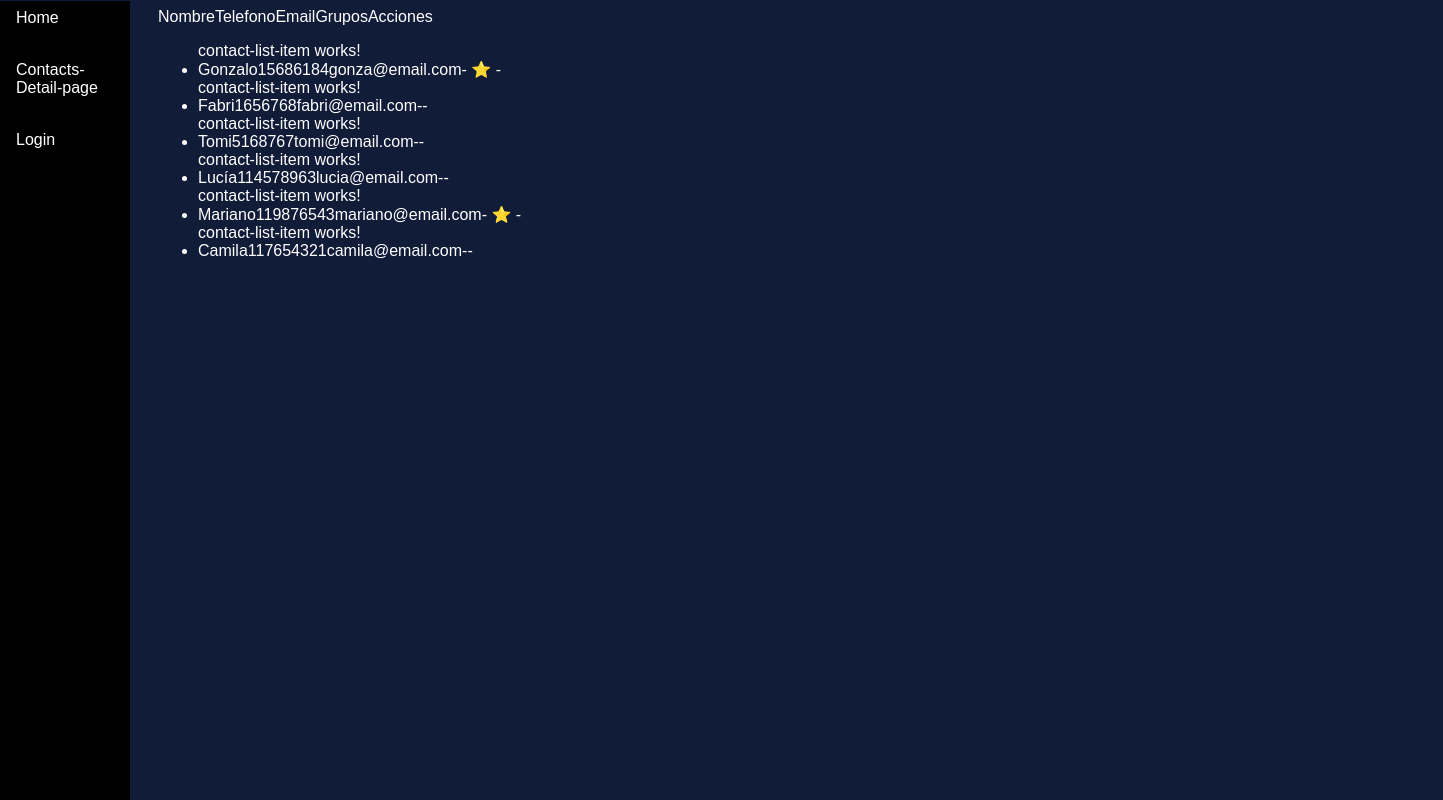
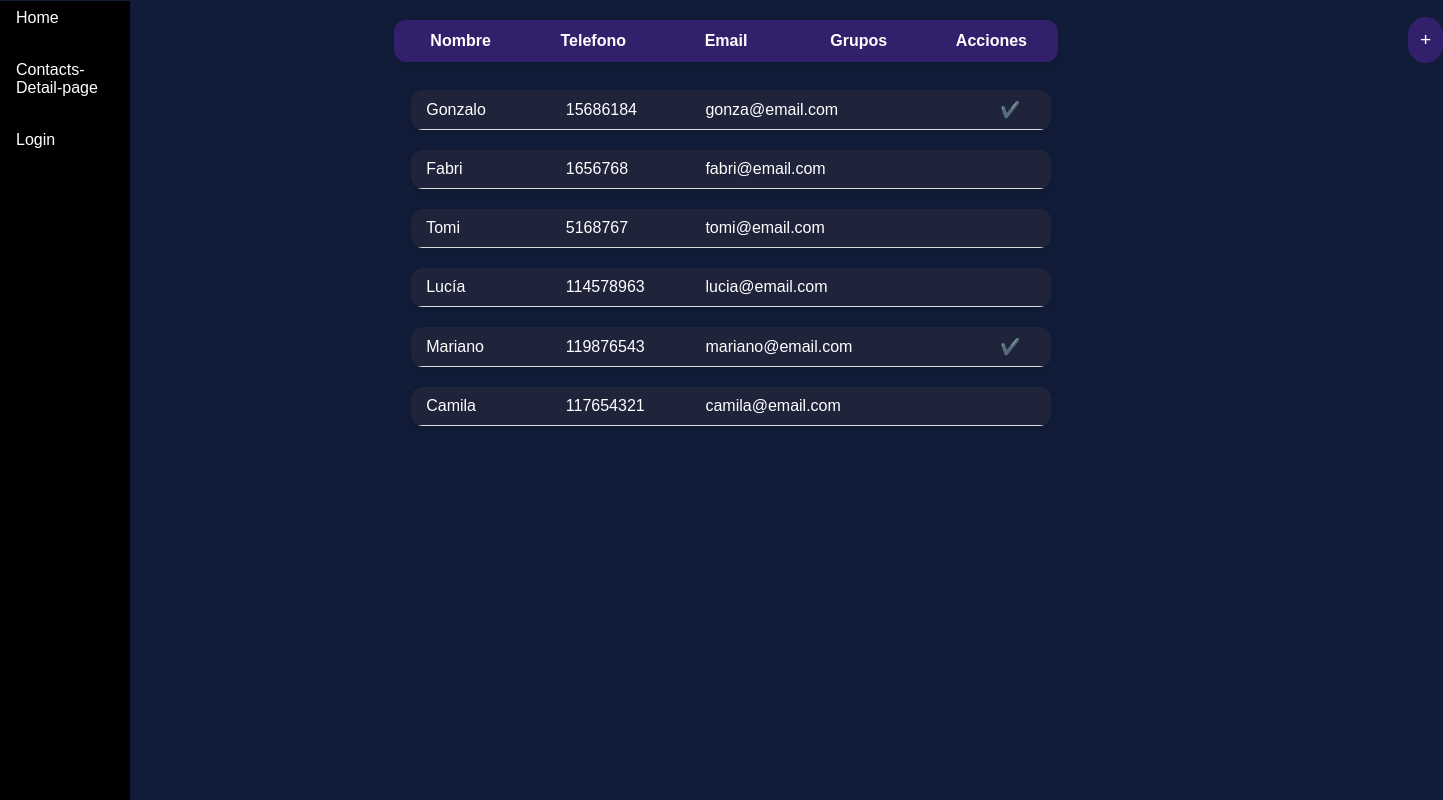
Before and after one commit to agusfussi/agenda-de-contactos, an Angular app: page /contact-pages in a window 1280 px wide. Shown: the whole page, 1443 px wide, since content can reach past the window. Built offline with nearby package versions, Linux system fonts and the light colour scheme.

Commit message:
lista de contactos + cambios en login

```diff
--- a/src/app/components/contact-list-item/contact-list-item.html
+++ b/src/app/components/contact-list-item/contact-list-item.html
@@ -1,4 +1,17 @@
-<p>contact-list-item works!</p>
+<!-- todo lo saque de aca y lo fui modificando https://www.w3schools.com/html/html_table_sizes.asp -->
+
+<table>
+    <tr>
+        <td>{{contacto().firstName}}</td>
+        <td class="center">{{contacto().number}}</td>
+        <td>{{contacto().email}}</td>
+        <td></td>
+        <td id="small-cell">@if (contacto().company === true) {✔️}</td>
+    </tr>
+</table>
+
+
+<!-- lista original hecha en clases
 <li>
     <span>{{contacto().firstName}}</span>
     <span>{{contacto().number}}</span>
@@ -8,4 +21,4 @@
     ⭐
     }
     <span>-</span>
-    </li>
+</li> -->
--- a/src/app/components/contact-list-item/contact-list-item.scss
+++ b/src/app/components/contact-list-item/contact-list-item.scss
@@ -0,0 +1,39 @@
+//https://www.w3schools.com/html/html_table_sizes.asp
+
+table {
+    table-layout: fixed;
+    width: 60%;
+    border-collapse: collapse;
+    margin: 20px auto;
+    background-color: #20243b;
+    border-radius: 12px;
+    overflow: hidden;
+    /* hace que los bordes redondeados se apliquen bien */
+    box-shadow: 0 4px 10px rgba(0, 0, 0, 0.1);
+}
+
+th {
+    color: white;
+    font-weight: bold;
+    text-align: center;
+    padding: 12px;
+}
+
+/* Celdas */
+td {
+    border-bottom: 1px solid #ddd;
+    padding: 10px 15px;
+    text-align: left;
+}
+
+#small-cell {
+    width: 8%;
+    text-align: center;
+    border: none;
+    border-bottom: 1px solid #ddd;
+}
+
+/* Hover */
+tr:hover {
+    background-color:  #32206d;
+}
--- a/src/app/pages/contact-pages/contact-pages.html
+++ b/src/app/pages/contact-pages/contact-pages.html
@@ -1,14 +1,19 @@
 <body>
     <div>
-    <span>Nombre</span>
-    <span>Telefono</span>
-    <span>Email</span>
-    <span>Grupos</span>
-    <span>Acciones</span>
+        <table class="fondo-azulclaro">
+            <tr>
+                <th>Nombre</th>
+                <th>Telefono</th>
+                <th>Email</th>
+                <th>Grupos</th>
+                <th>Acciones</th>
+            </tr>
+        </table>
+        <input id="add-contact-button" class="fondo-azulclaro" type="button" value="+">
     </div>
     <ul>
         @for (contacto of contactos; track $index) {
-    <app-contact-list-item [contacto]="contacto" ></app-contact-list-item>
+        <app-contact-list-item [contacto]="contacto"></app-contact-list-item>
         }
     </ul>
 </body>
--- a/src/app/pages/contact-pages/contact-pages.scss
+++ b/src/app/pages/contact-pages/contact-pages.scss
@@ -1,3 +1,45 @@
 body{
     margin-left: 150px;
 }
+
+table{
+    table-layout: fixed;
+    width: 60%;
+    border-collapse: collapse;
+    margin: 20px auto;
+    border-radius: 12px;
+    overflow: hidden;
+    /* hace que los bordes redondeados se apliquen bien */
+    box-shadow: 0 4px 10px rgba(0, 0, 0, 0.1);
+    position: relative;
+    left: 15px;
+}
+
+th {
+    color: white;
+    font-weight: bold;
+    text-align: center;
+    padding: 12px;
+}
+
+/* Celdas */
+td {
+    padding: 10px 15px;
+    text-align: left;
+}
+
+#add-contact-button{
+    color: #fff;
+    font-size: larger;
+    border-radius: 25px;
+    border-style: none;
+    position: relative;
+    left: 1250px;
+    bottom: 65px;
+    margin: 0;
+    padding: 12px;
+}
+
+div{
+    height: 50px;
+}
--- a/src/app/pages/login/login.html
+++ b/src/app/pages/login/login.html
@@ -5,12 +5,12 @@
                 <img class="small-pic" id="conntact-img-position" src="contact-logo.png" alt="">
             </div>
             <form>
-                <input class="centrado margin-up-down-5 redonda padding-con" type="text" matInput type="email"
+                <input class="centrado margin-up-down-5 redonda padding-5 no-border" type="text" matInput type="email"
                     placeholder="user">
-                <input class="centrado redonda color" type="text" placeholder="password">
+                <input class="centrado margin-up-down-12 redonda padding-5 no-border" type="text" placeholder="password">
             </form>
             <p class="margin-up-down-5">¿No tenes cuenta?</p>
-            <a href="">registrate acá</a><!-- aca va el link al register -->
+            <a class="margin-down-12" href="">registrate acá</a><!-- aca va el link al register -->
         </div>
         <div class="centrado">
                     <!-- va a remplazar al link en un futuro <input  class="imput-btns border-circular small-button" href="contact-pages" type="button" value="login"> -->
--- a/src/app/pages/login/login.scss
+++ b/src/app/pages/login/login.scss
@@ -5,3 +5,21 @@ section{
 a{
     text-decoration: none;
 }
+
+.small-pic{
+    width: 120px;
+    height: 120px;
+}
+
+.imput-btns :hover{
+    transition: 2.5ms;
+    background-color: #ffffff;
+}
+
+
+#conntact-img-position{
+    position: relative;
+    top: -105px;
+    right: 25px;
+    margin: 0;
+}
--- a/src/styles.scss
+++ b/src/styles.scss
@@ -53,14 +53,9 @@ body {
     border-bottom-right-radius: 15px;
 }
 
-.imput-btns :hover{
-    transition: 2.5ms;
-    background-color: #ffffff;
-}
-
 .small-button {
-    height: auto;
-    width: 150px;
+    height: 25px;
+    width: 170px;
 }
 
 .margin-up-down-12 {
@@ -82,6 +77,10 @@ body {
     margin-top: 200px;
 }
 
+.margin-down-12{
+    margin-bottom: 12px;
+}
+
 a{
     margin: 0;
     padding: 0;
@@ -95,17 +94,15 @@ p{
     padding: 6px;
 }
 
-.small-pic{
-    width: 120px;
-    height: 120px;
-}
-#conntact-img-position{
-    position: relative;
-    top: -105px;
-    right: 30px;
-    margin: 0;
-}
 .achicador{
     height: 60px;
     width: 62px;
 }
+
+.padding-5{
+    padding: 5%;
+}
+
+.no-border{
+    border: none;
+}
```
Lines whose indentation alone changed are shown as unchanged.
